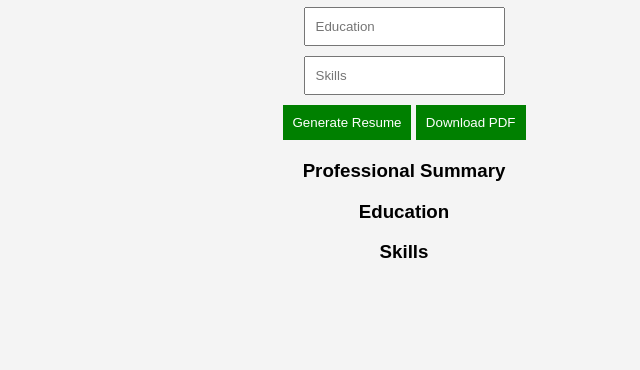
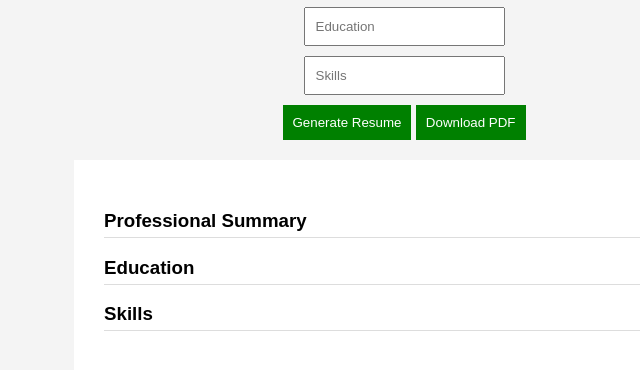
Before and after one commit to dipukumar05/ai-resume-writer, a plain HTML site: page index.html in a window 1280 px wide. Shown: the part 122-492 px from the top of the page, without its empty margins (236-876 px from the left). Drawn offline with nearby package versions, Linux system fonts and the light colour scheme.

Commit message:
Update style.css

```diff
--- a/style.css
+++ b/style.css
@@ -23,3 +23,20 @@ padding:20px;
 width:60%;
 margin:auto;
 }
+#resume{
+width:600px;
+margin:auto;
+background:white;
+padding:30px;
+margin-top:20px;
+text-align:left;
+}
+
+#resume h2{
+margin-bottom:5px;
+}
+
+#resume h3{
+border-bottom:1px solid #ddd;
+padding-bottom:5px;
+}
```
